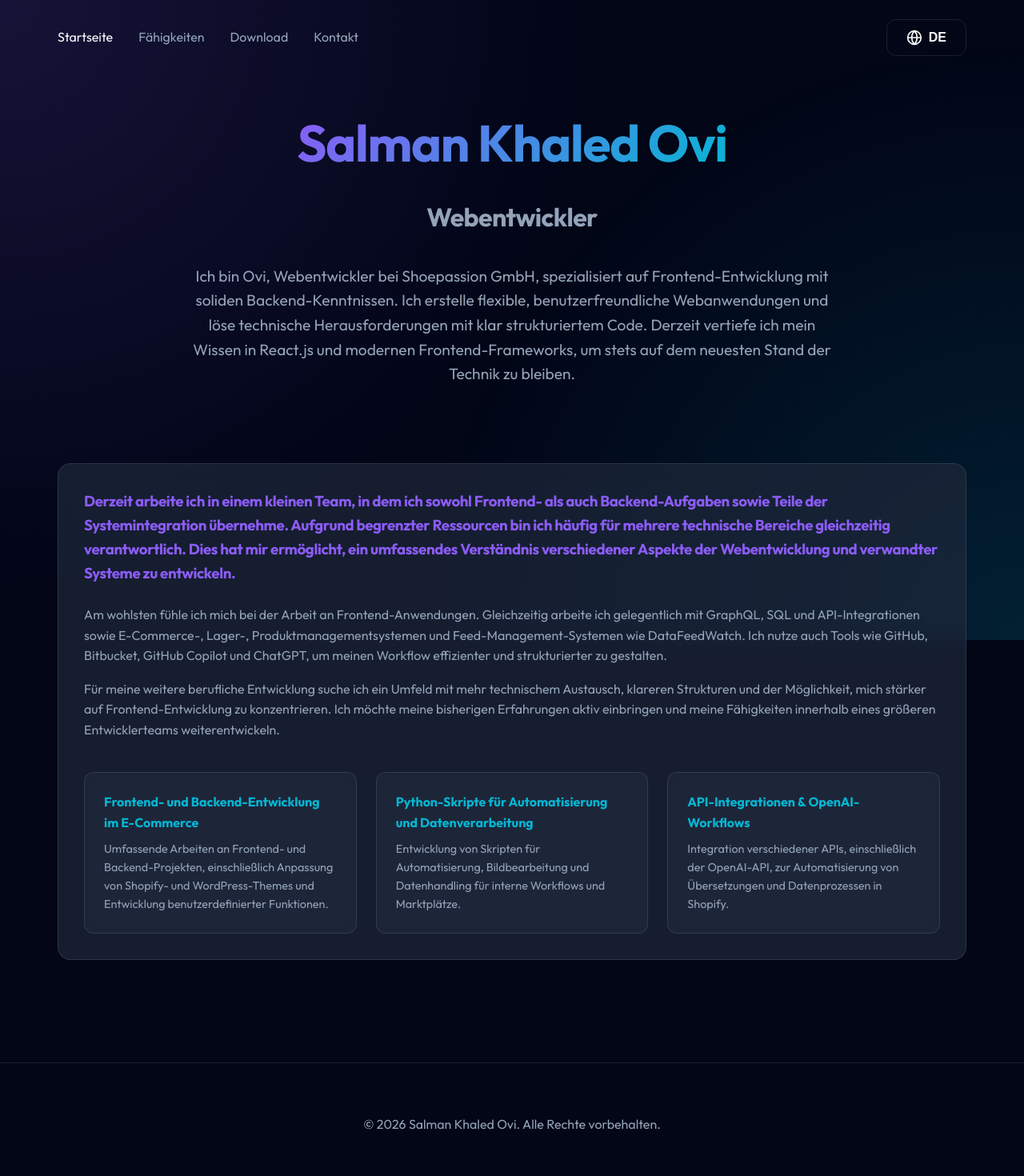
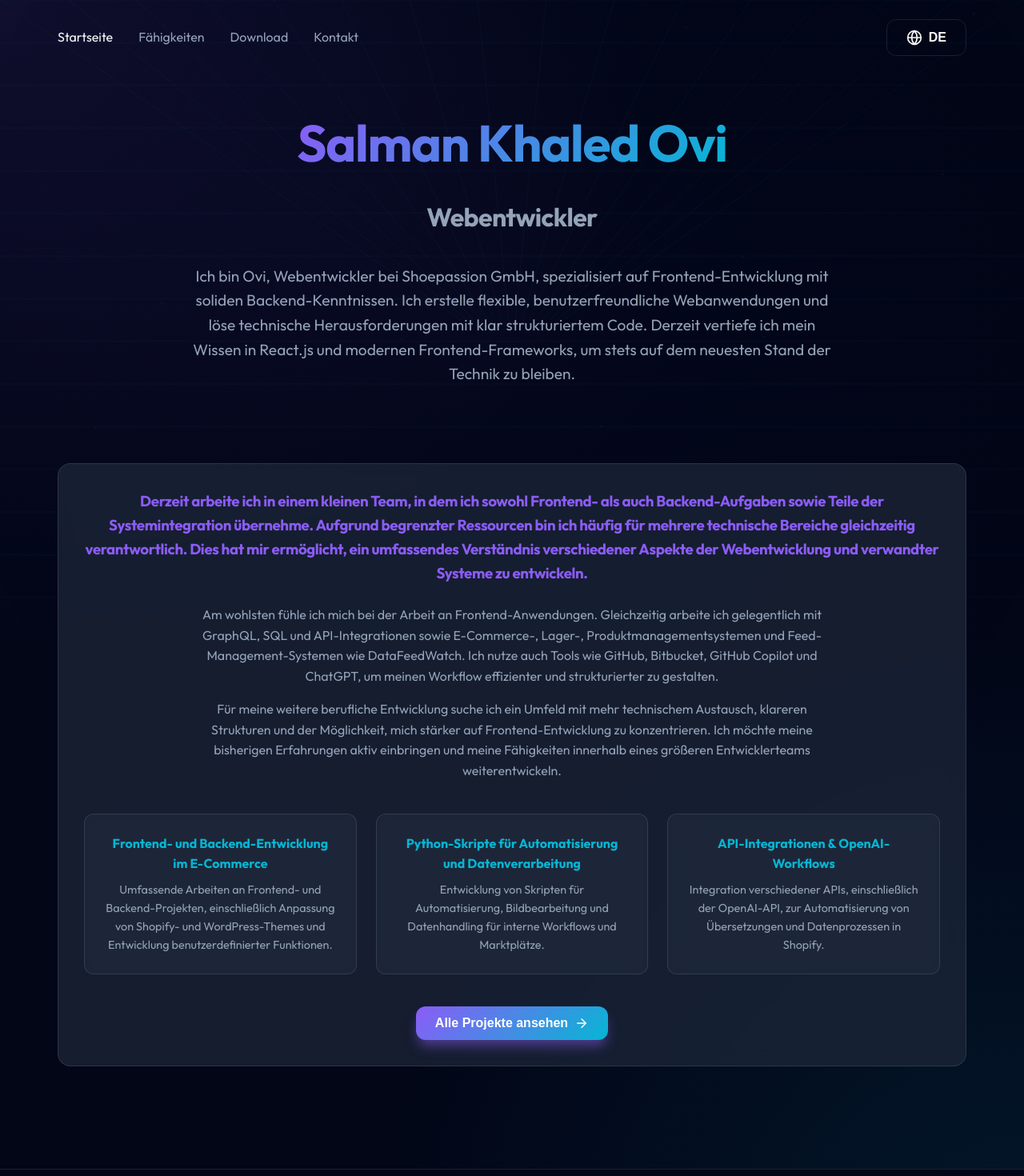
Before and after one commit to salkha/portfolio, a React (Vite) app: page / in a window 1280 px wide. Shown: the top 1470 px of the page at 80% size. Built offline with nearby package versions, Linux system fonts and the light colour scheme.

Commit message:
new antigravity version

```diff
--- a/src/App.jsx
+++ b/src/App.jsx
@@ -7,11 +7,13 @@ import Skills from './pages/Skills';
 import Download from './pages/Download';
 import Contact from './pages/Contact';
 
+import Background from './components/Background';
+
 function App() {
   return (
     <LanguageProvider>
       <Router>
-        <div className="bg-mesh"></div>
+        <Background />
         <Layout>
           <Routes>
             <Route path="/" element={<Home />} />
--- /dev/null
+++ b/src/components/Background.jsx
@@ -0,0 +1,131 @@
+import React, { useEffect, useRef } from 'react';
+
+const Background = () => {
+  const canvasRef = useRef(null);
+
+  useEffect(() => {
+    const canvas = canvasRef.current;
+    const ctx = canvas.getContext('2d');
+    let animationFrameId;
+
+    const resize = () => {
+      canvas.width = window.innerWidth;
+      canvas.height = window.innerHeight;
+    };
+
+    window.addEventListener('resize', resize);
+    resize();
+
+    // Configuration for "Subtle Infinity" effect
+    const particles = [];
+    const particleCount = 40;
+    const gridLines = 15;
+    let scrollPos = 0;
+
+    const handleScroll = () => {
+      scrollPos = window.scrollY;
+    };
+    window.addEventListener('scroll', handleScroll);
+
+    // Initialize particles
+    for (let i = 0; i < particleCount; i++) {
+      particles.push({
+        x: Math.random() * canvas.width,
+        y: Math.random() * canvas.height,
+        size: Math.random() * 1.5 + 0.5,
+        speedX: (Math.random() - 0.5) * 0.2,
+        speedY: (Math.random() - 0.5) * 0.2,
+        opacity: Math.random() * 0.3 + 0.1
+      });
+    }
+
+    const draw = () => {
+      ctx.clearRect(0, 0, canvas.width, canvas.height);
+
+      const time = Date.now() * 0.0005;
+      const centerY = canvas.height * 0.5;
+      const centerX = canvas.width * 0.5;
+
+      // Draw subtle perspective grid (The "Infinity" feel)
+      ctx.strokeStyle = 'rgba(6, 182, 212, 0.05)'; // Very subtle secondary color
+      ctx.lineWidth = 1;
+
+      // Horizontal lines converging
+      for (let i = 0; i < gridLines; i++) {
+        const y = (i / gridLines) * canvas.height;
+        const offset = (scrollPos * 0.1) % (canvas.height / gridLines);
+        const finalY = (y + offset);
+
+        ctx.beginPath();
+        ctx.moveTo(0, finalY);
+        ctx.lineTo(canvas.width, finalY);
+        ctx.stroke();
+      }
+
+      // Vertical lines converging to center
+      for (let i = 0; i <= gridLines; i++) {
+        const x = (i / gridLines) * canvas.width;
+        ctx.beginPath();
+        ctx.moveTo(x, 0);
+        ctx.lineTo(centerX + (x - centerX) * 0.1, centerY); // Fake perspective
+        ctx.stroke();
+      }
+
+      // Draw subtle particles
+      particles.forEach((p) => {
+        p.x += p.speedX;
+        p.y += p.speedY;
+
+        // Move with scroll
+        const scrollOffset = scrollPos * 0.05;
+        const drawY = (p.y - scrollOffset) % canvas.height;
+        const finalY = drawY < 0 ? drawY + canvas.height : drawY;
+
+        if (p.x < 0) p.x = canvas.width;
+        if (p.x > canvas.width) p.x = 0;
+        if (p.y < 0) p.y = canvas.height;
+        if (p.y > canvas.height) p.y = 0;
+
+        ctx.fillStyle = `rgba(139, 92, 246, ${p.opacity * 0.15})`; // Very subtle primary color
+        ctx.beginPath();
+        ctx.arc(p.x, finalY, p.size, 0, Math.PI * 2);
+        ctx.fill();
+      });
+
+      // Subtle glow at the center/top
+      const gradient = ctx.createRadialGradient(centerX, centerY, 0, centerX, centerY, canvas.width * 0.6);
+      gradient.addColorStop(0, 'rgba(139, 92, 246, 0.03)');
+      gradient.addColorStop(1, 'rgba(2, 6, 23, 0)');
+      ctx.fillStyle = gradient;
+      ctx.fillRect(0, 0, canvas.width, canvas.height);
+
+      animationFrameId = requestAnimationFrame(draw);
+    };
+
+    draw();
+
+    return () => {
+      window.removeEventListener('resize', resize);
+      window.removeEventListener('scroll', handleScroll);
+      cancelAnimationFrame(animationFrameId);
+    };
+  }, []);
+
+  return (
+    <canvas
+      ref={canvasRef}
+      style={{
+        position: 'fixed',
+        top: 0,
+        left: 0,
+        width: '100%',
+        height: '100%',
+        zIndex: -1,
+        pointerEvents: 'none',
+        background: 'transparent'
+      }}
+    />
+  );
+};
+
+export default Background;
--- a/src/index.css
+++ b/src/index.css
@@ -22,10 +22,15 @@
 body {
   font-family: 'Outfit', sans-serif;
   background-color: var(--bg-darker);
+  background:
+    radial-gradient(circle at 0% 0%, rgba(139, 92, 246, 0.1) 0%, transparent 40%),
+    radial-gradient(circle at 100% 100%, rgba(6, 182, 212, 0.1) 0%, transparent 40%),
+    var(--bg-darker);
   color: var(--text-main);
   line-height: 1.6;
   overflow-x: hidden;
   -webkit-font-smoothing: antialiased;
+  min-height: 100vh;
 }
 
 #root {
@@ -56,19 +61,6 @@ body {
   -webkit-backdrop-filter: blur(12px);
   border: 1px solid var(--glass-border);
   border-radius: 1rem;
-}
-
-/* Background Gradients */
-.bg-mesh {
-  position: fixed;
-  top: 0;
-  left: 0;
-  width: 100%;
-  height: 100%;
-  z-index: -1;
-  background:
-    radial-gradient(circle at 0% 0%, rgba(139, 92, 246, 0.15) 0%, transparent 50%),
-    radial-gradient(circle at 100% 100%, rgba(6, 182, 212, 0.15) 0%, transparent 50%);
 }
 
 /* Typography */
--- a/src/pages/Home.jsx
+++ b/src/pages/Home.jsx
@@ -4,7 +4,7 @@ import { useLanguage } from '../context/LanguageContext';
 import { ArrowRight, Code, Cpu, Globe } from 'lucide-react';
 
 const Home = () => {
-  const { t } = useLanguage();
+  const { t, language } = useLanguage();
 
   return (
     <div className="container">
@@ -28,23 +28,33 @@ const Home = () => {
 
         <motion.div
           className="glass card"
-          style={{ marginTop: '3rem' }}
+          style={{ marginTop: '3rem', textAlign: 'center' }}
           initial={{ opacity: 0, scale: 0.9 }}
           animate={{ opacity: 1, scale: 1 }}
           transition={{ delay: 0.5, duration: 0.5 }}
         >
           <h3 style={{ marginBottom: '1.5rem', color: 'var(--primary)' }}>{t.projectsIntro}</h3>
           {t.projectsParagraphs.map((p, idx) => (
-            <p key={idx} style={{ marginBottom: '1rem', color: 'var(--text-muted)' }}>{p}</p>
+            <p key={idx} style={{ marginBottom: '1rem', color: 'var(--text-muted)', marginLeft: 'auto', marginRight: 'auto', maxWidth: '800px' }}>{p}</p>
           ))}
 
-          <div className="projects-grid" style={{ display: 'grid', gridTemplateColumns: 'repeat(auto-fit, minmax(250px, 1fr))', gap: '1.5rem', marginTop: '2.5rem' }}>
+          <div className="projects-grid" style={{ display: 'grid', gridTemplateColumns: 'repeat(auto-fit, minmax(250px, 1fr))', gap: '1.5rem', marginTop: '2.5rem', marginBottom: '2.5rem' }}>
             {t.projects.slice(0, 3).map((project, idx) => (
-              <div key={idx} className="glass" style={{ padding: '1.5rem', borderRadius: '0.75rem' }}>
+              <div key={idx} className="glass" style={{ padding: '1.5rem', borderRadius: '0.75rem', textAlign: 'center' }}>
                 <h4 style={{ marginBottom: '0.5rem', color: 'var(--secondary)' }}>{project.title}</h4>
                 <p style={{ fontSize: '0.9rem', color: 'var(--text-muted)' }}>{project.description}</p>
               </div>
             ))}
+          </div>
+
+          <div style={{ display: 'flex', justifyContent: 'center' }}>
+            <button
+              className="btn btn-primary"
+              onClick={() => window.location.href = '/skills'}
+            >
+              {language === 'de' ? 'Alle Projekte ansehen' : 'View All Projects'}
+              <ArrowRight size={18} />
+            </button>
           </div>
         </motion.div>
       </section>
```
